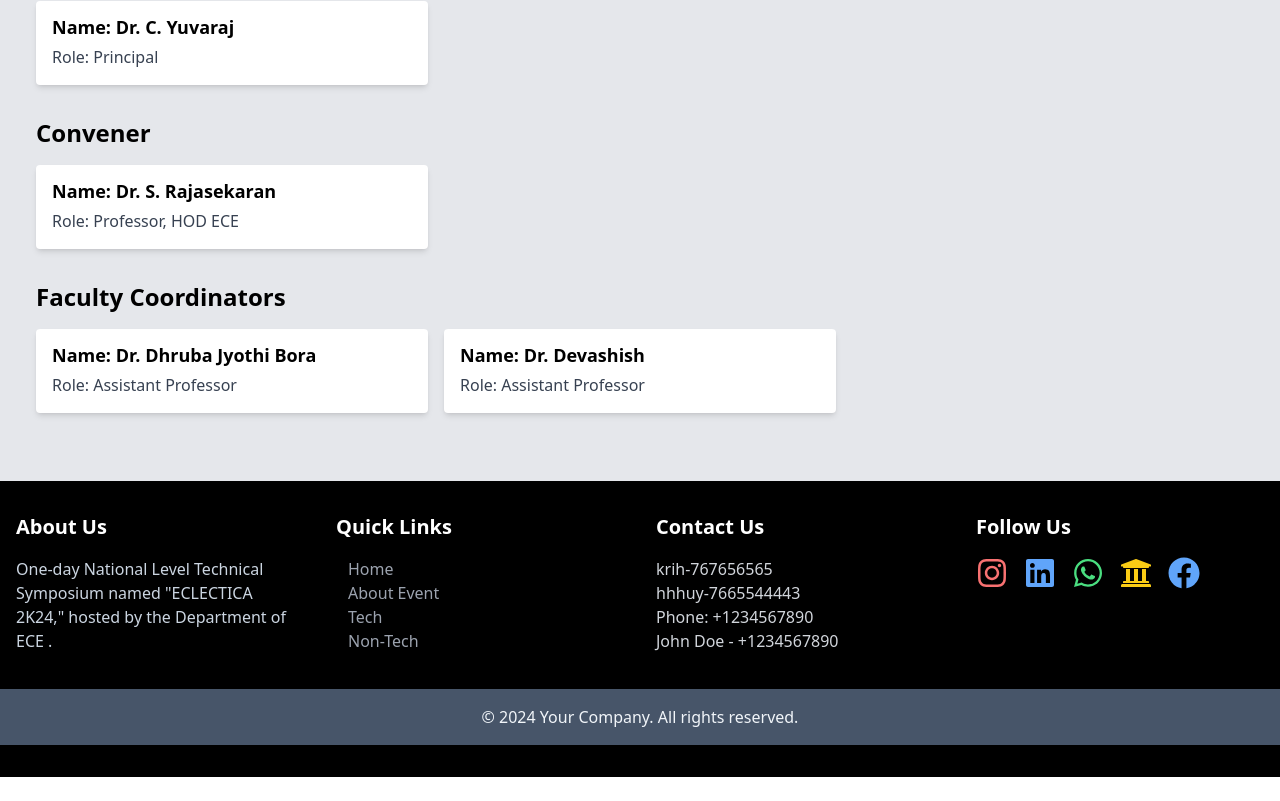
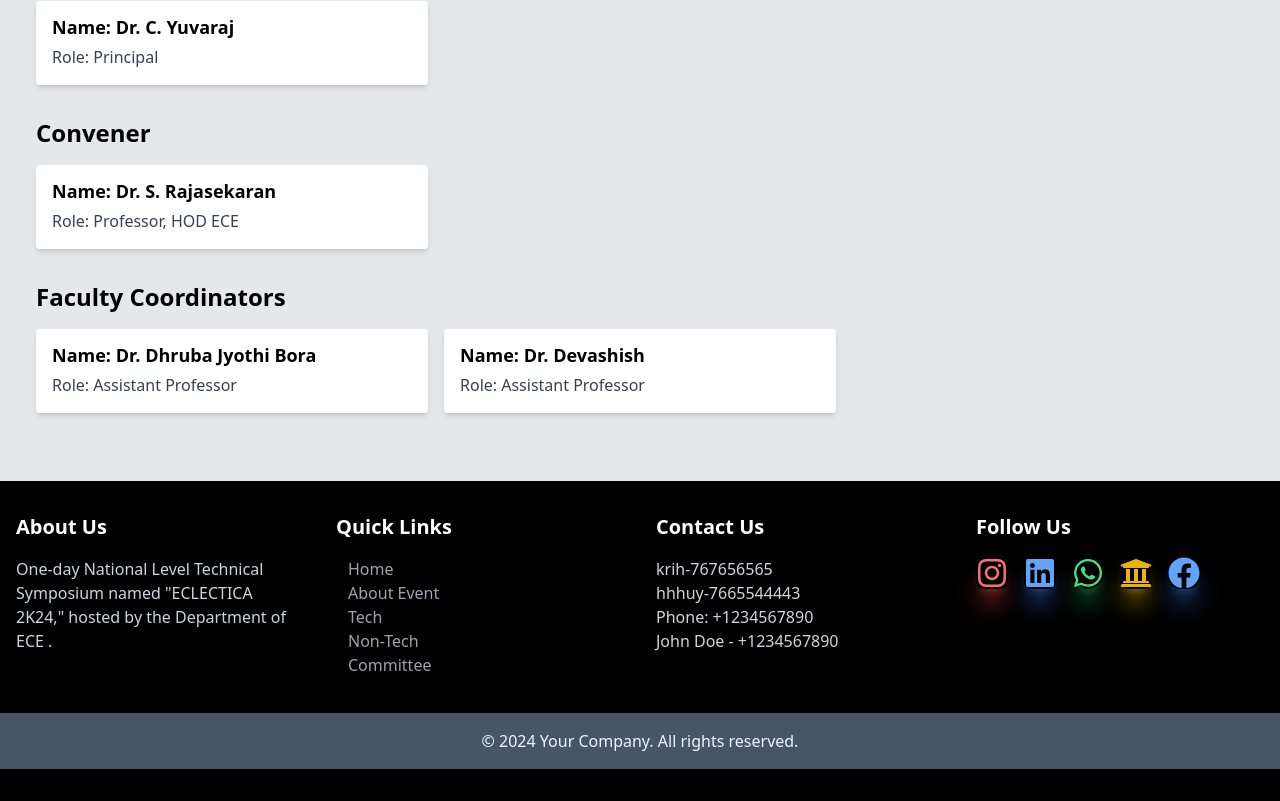
Before and after one commit to krishnakaru18/mits, a React (Vite) app: page / in a window 1280 px wide. Shown: the part 4751-5552 px from the top of the page. Before the commit the page ends 5528 px from the top, so only its background shows below. Built offline with nearby package versions, Linux system fonts and the light colour scheme.

Commit message:
Update Footer.jsx

```diff
--- a/src/components/Footer.jsx
+++ b/src/components/Footer.jsx
@@ -16,6 +16,7 @@ const Footer = () => {
               <li><a href="#about" className="text-gray-400 hover:text-white px-3 py-2 rounded-md transition duration-300">About Event</a></li>
               <li><a href="#Tech" className="text-gray-400 hover:text-white px-3 py-2 rounded-md transition duration-300">Tech</a></li>
               <li><a href="#non" className="text-gray-400 hover:text-white px-3 py-2 rounded-md transition duration-300">Non-Tech</a></li>
+              <li><a href="#com" className="text-gray-400 hover:text-white px-3 py-2 rounded-md transition duration-300">Committee</a></li>
             </ul>
           </div>
           <div>
@@ -29,19 +30,19 @@ const Footer = () => {
           <div>
             <h3 className="text-xl font-semibold mb-4">Follow Us</h3>
             <div className="flex items-center">
-              <a href="https://www.instagram.com/eclectica2k24__mits/" className="shadow-xl rounded-lg   hover:shadow-red-500/50 text-red-400 hover:text-red-400 mr-4 transition duration-300 ease-in-out transform hover:scale-110">
+              <a href="https://www.instagram.com/eclectica2k24__mits/" className="shadow-xl rounded-lg   shadow-red-500/50 text-red-400 hover:text-red-600 mr-4 transition duration-300 ease-in-out transform hover:scale-110">
                 <FaInstagram size={32} />
               </a>
-              <a href="#" className="shadow-xl rounded-lg   hover:shadow-blue-500/50 text-blue-400 hover:text-blue-500 mr-4 transition duration-300 ease-in-out transform hover:scale-110">
+              <a href="#" className="shadow-xl rounded-lg   shadow-blue-500/50 text-blue-400 hover:text-blue-600 mr-4 transition duration-300 ease-in-out transform hover:scale-110">
                 <FaLinkedin size={32} />
               </a>
-              <a href="#" className="shadow-xl rounded-2xl   hover:shadow-green-500/50 text-green-400 hover:text-green-500 mr-4 transition duration-300 ease-in-out transform hover:scale-110">
+              <a href="#" className="shadow-xl rounded-2xl   shadow-green-500/50 text-green-400 hover:text-green-600 mr-4 transition duration-300 ease-in-out transform hover:scale-110">
                 <FaWhatsapp size={32} />
               </a>
-              <a href="https://mits.ac.in/" className="shadow-xl rounded-lg  hover:shadow-yellow-500/50 text-yellow-400 hover:text-yellow-500 mr-4 transition duration-300 ease-in-out transform hover:scale-110">
+              <a href="https://mits.ac.in/" className="shadow-xl rounded-lg  shadow-yellow-500/50 text-yellow-500 hover:text-yellow-400 mr-4 transition duration-300 ease-in-out transform hover:scale-110">
                 <FaUniversity size={32} />
               </a>
-              <a href="#" className="shadow-xl rounded-xl  hover:shadow-blue-500/50 text-blue-400 hover:text-blue-500 transition duration-300 ease-in-out transform hover:scale-110">
+              <a href="#" className="shadow-xl rounded-xl  shadow-blue-500/50 text-blue-400 hover:text-blue-600 transition duration-300 ease-in-out transform hover:scale-110">
                 <FaFacebook size={32} />
               </a>
             </div>
```
